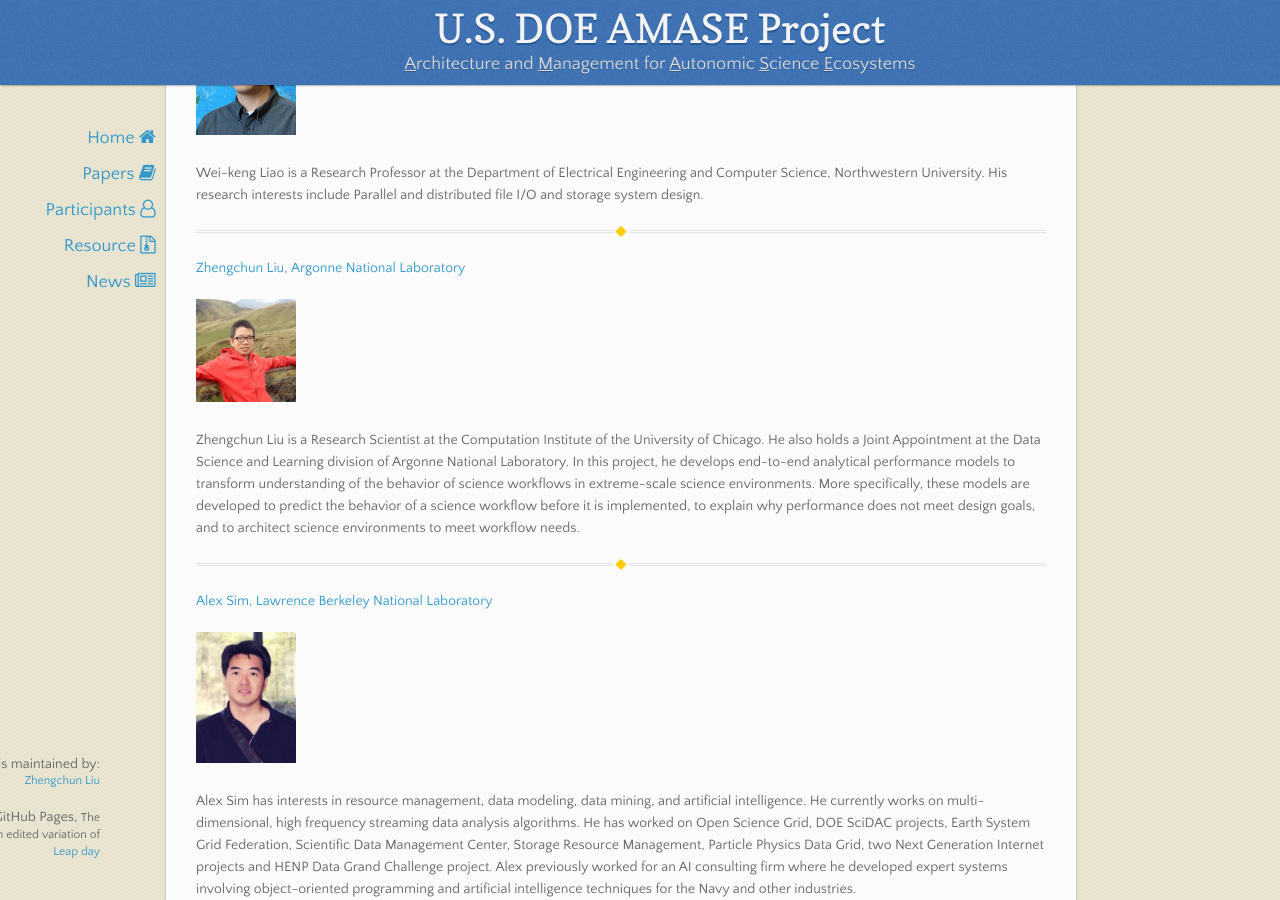
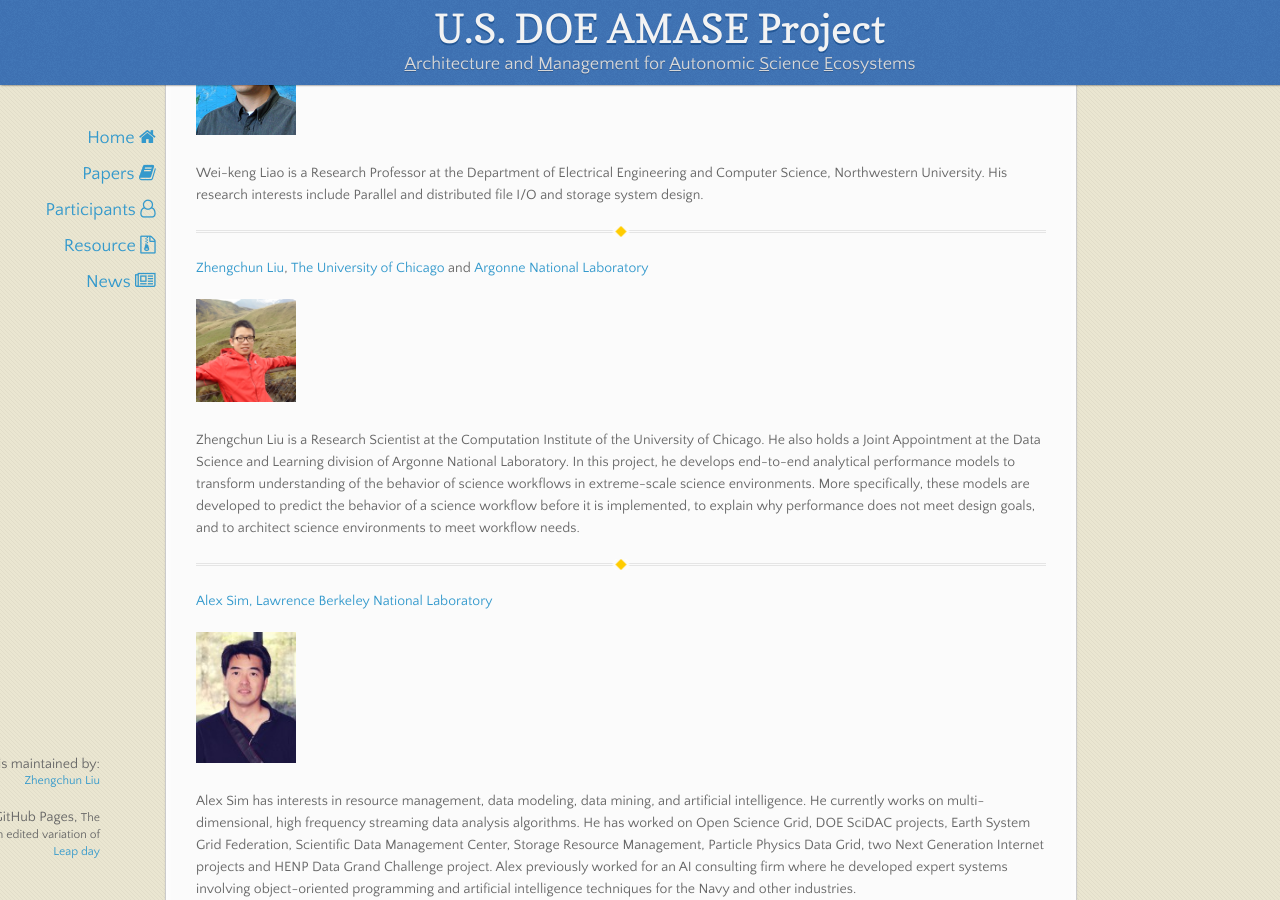
Before and after one commit to amaseproject/amase.github.io, a Jekyll site: the page built from participants.md, in a window 1280 px wide and 900 px high, scrolled down 2265 px. Built offline with Jekyll 4.4.1, drawn with Linux system fonts in a browser that asks for light colours; nearby versions of some CDN libraries.

Commit message:
add, delete, polish etc.

```diff
--- a/participants.md
+++ b/participants.md
@@ -62,7 +62,7 @@ Wei-keng Liao is a Research Professor at the Department of Electrical Engineerin
 
 ---
 
-[Zhengchun Liu](https://lzhengchun.github.io/), [Argonne National Laboratory](http://www.mcs.anl.gov/~zcliu/)
+[Zhengchun Liu](https://lzhengchun.github.io/), [The University of Chicago](https://www.uchicago.edu) and [Argonne National Laboratory](http://www.mcs.anl.gov/~zcliu/)
 
 <img src="doc/zhengchun_liu.png" alt="Drawing" style="width: 100px;"/>
 
```
